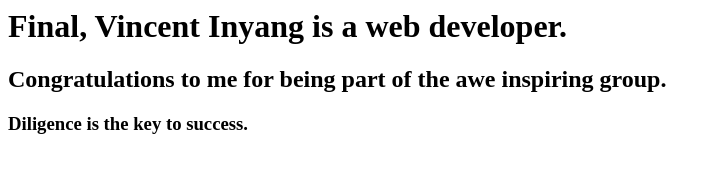
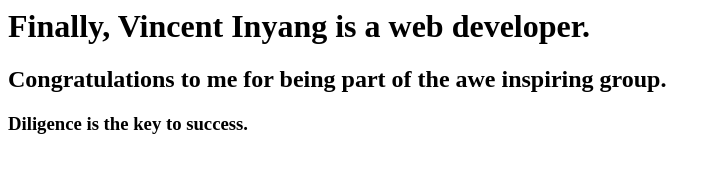
Before and after one commit to Equator11/CuriousXploring, a plain HTML site: page index.html in a window 1280 px wide. Shown: the whole page, without its empty margins (0-721 px from the left). Drawn offline with Linux system fonts and the light colour scheme.

Commit message:
Create index.html

```diff
--- a/index.html
+++ b/index.html
@@ -1,3 +1,3 @@
-<h1>Final, Vincent Inyang is a web developer.</h1>
+<h1>Finally, Vincent Inyang is a web developer.</h1>
 <h2>Congratulations to me for being part of the awe inspiring group.</h2>
 <h3>Diligence is the key to success.</h3>
```
